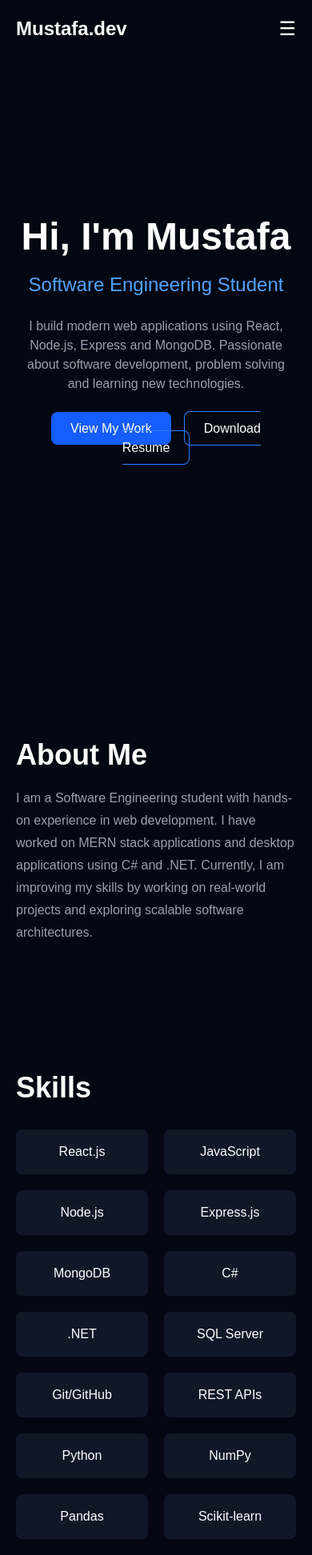
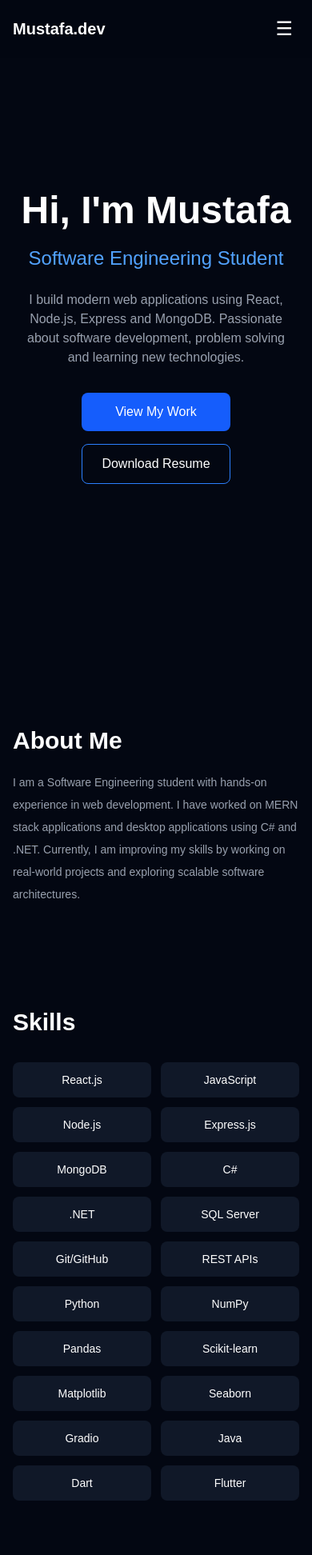
Before and after one commit to mustafamurtaza-mm/My-Portfolio, a React app: page / in a window 390 px wide. Shown: the top 1944 px of the page at 80% size. Built offline with nearby package versions, Linux system fonts and the light colour scheme; the HTML template or start-up script is replaced by a standard one.

Commit message:
Updated Portfolio

```diff
--- a/src/components/About.jsx
+++ b/src/components/About.jsx
@@ -2,15 +2,15 @@ function About(){
 
 return(
 
-<section id="about" className="max-w-5xl mx-auto py-20 px-5">
+<section id="about" className="max-w-5xl mx-auto py-16 md:py-20 px-4 md:px-5">
 
 
-<h2 className="text-4xl font-bold mb-5">
+<h2 className="text-3xl md:text-4xl font-bold mb-5">
 About Me
 </h2>
 
 
-<p className="text-gray-400 leading-7">
+<p className="text-gray-400 leading-7 text-sm md:text-base">
 
 I am a Software Engineering student with hands-on experience
 in web development. I have worked on MERN stack applications
--- a/src/components/Contact.jsx
+++ b/src/components/Contact.jsx
@@ -5,22 +5,22 @@ function Contact(){
 
 return(
 
-<section id="contact" className="py-20 max-w-5xl mx-auto px-5 text-center">
+<section id="contact" className="py-16 md:py-20 max-w-5xl mx-auto px-4 md:px-5 text-center">
 
 
-<h2 className="text-4xl font-bold">
+<h2 className="text-3xl md:text-4xl font-bold">
 Let's Connect
 </h2>
 
 
-<p className="text-gray-400 mt-5">
+<p className="text-gray-400 mt-5 text-sm md:text-base">
 Feel free to contact me for opportunities, collaborations
 or software development discussions.
 </p>
 
 
 
-<div className="flex justify-center gap-8 mt-8 text-3xl">
+<div className="flex justify-center gap-6 md:gap-8 mt-8 text-2xl md:text-3xl">
 
 
 <a
--- a/src/components/Hero.jsx
+++ b/src/components/Hero.jsx
@@ -44,13 +44,13 @@ problem solving and learning new technologies.
 
 
 
-<div className="mt-8">
+<div className="mt-8 flex flex-col sm:flex-row gap-4">
 
 <a
 
 href="#projects"
 
-className="bg-blue-600 px-6 py-3 rounded-lg hover:bg-blue-700"
+className="bg-blue-600 px-6 py-3 md:px-8 md:py-4 rounded-lg hover:bg-blue-700 text-center"
 
 >
 
@@ -61,7 +61,7 @@ View My Work
 <a
 href="/Mustafa_Murtaza_SoftwareEngineering_CV.pdf"
 download
-className="ml-4 border border-blue-500 px-6 py-3 rounded-lg"
+className="border border-blue-500 px-6 py-3 md:px-8 md:py-4 rounded-lg text-center"
 >
 Download Resume
 </a>
--- a/src/components/Navbar.jsx
+++ b/src/components/Navbar.jsx
@@ -8,15 +8,15 @@ return(
 
 <nav className="fixed top-0 w-full bg-gray-950/80 backdrop-blur z-50">
 
-<div className="max-w-6xl mx-auto flex justify-between items-center p-5">
+<div className="max-w-6xl mx-auto flex justify-between items-center px-4 py-3 md:px-5 md:py-5">
 
-<h1 className="text-2xl font-bold">
+<h1 className="text-xl md:text-2xl font-bold">
 Mustafa.dev
 </h1>
 
 
 <button
-className="md:hidden text-2xl"
+className="md:hidden text-2xl p-2"
 onClick={()=>setOpen(!open)}
 >
 ☰
@@ -26,19 +26,19 @@ onClick={()=>setOpen(!open)}
 <div
 className={`${
 open ? "block" : "hidden"
-} md:flex space-x-6 absolute md:static top-16 left-0 w-full md:w-auto bg-gray-950 md:bg-transparent p-5 md:p-0`}
+} md:flex space-y-4 md:space-y-0 space-x-0 md:space-x-6 absolute md:static top-14 left-0 w-full md:w-auto bg-gray-950 md:bg-transparent p-4 md:p-0`}
 >
 
 
-<a href="#about">About</a>
+<a href="#about" className="block md:inline hover:text-blue-400 transition-colors">About</a>
 
-<a href="#skills">Skills</a>
+<a href="#skills" className="block md:inline hover:text-blue-400 transition-colors">Skills</a>
 
-<a href="#services">Services</a>
+<a href="#services" className="block md:inline hover:text-blue-400 transition-colors">Services</a>
 
-<a href="#projects">Projects</a>
+<a href="#projects" className="block md:inline hover:text-blue-400 transition-colors">Projects</a>
 
-<a href="#contact">Contact</a>
+<a href="#contact" className="block md:inline hover:text-blue-400 transition-colors">Contact</a>
 
 
 </div>
--- a/src/components/Projects.jsx
+++ b/src/components/Projects.jsx
@@ -27,31 +27,31 @@ function Projects(){
 
 return(
 
-<section id="projects" className="py-20 max-w-5xl mx-auto px-5">
+<section id="projects" className="py-16 md:py-20 max-w-5xl mx-auto px-4 md:px-5">
 
 
-<h2 className="text-4xl font-bold mb-8">
+<h2 className="text-3xl md:text-4xl font-bold mb-8">
 Projects
 </h2>
 
 
 
-<div className="grid md:grid-cols-3 gap-6">
+<div className="grid md:grid-cols-3 gap-4 md:gap-6">
 
 
 {
 projects.map(project=>(
 
-<div className="bg-gray-900 p-6 rounded-xl">
+<div className="bg-gray-900 p-4 md:p-6 rounded-xl">
 
-<h3 className="text-xl font-bold">
+<h3 className="text-lg md:text-xl font-bold">
 
 {project.title}
 
 </h3>
 
 
-<p className="text-gray-400 mt-3">
+<p className="text-gray-400 mt-3 text-sm md:text-base">
 
 {project.desc}
 
--- a/src/components/Services.jsx
+++ b/src/components/Services.jsx
@@ -29,15 +29,15 @@ function Services(){
 
 return(
 
-<section id="services" className="py-20 max-w-5xl mx-auto px-5">
+<section id="services" className="py-16 md:py-20 max-w-5xl mx-auto px-4 md:px-5">
 
 
-<h2 className="text-4xl font-bold mb-8">
+<h2 className="text-3xl md:text-4xl font-bold mb-8">
 Services
 </h2>
 
 
-<div className="grid md:grid-cols-2 gap-6">
+<div className="grid md:grid-cols-2 gap-4 md:gap-6">
 
 
 {
@@ -45,16 +45,16 @@ services.map((service)=>(
 
 <div
 key={service.title}
-className="bg-gray-900 p-6 rounded-xl hover:scale-105 transition"
+className="bg-gray-900 p-4 md:p-6 rounded-xl hover:scale-105 transition"
 >
 
 
-<h3 className="text-xl font-bold text-blue-400">
+<h3 className="text-lg md:text-xl font-bold text-blue-400">
 {service.title}
 </h3>
 
 
-<p className="text-gray-400 mt-3 leading-6">
+<p className="text-gray-400 mt-3 leading-6 text-sm md:text-base">
 {service.description}
 </p>
 
--- a/src/components/Skills.jsx
+++ b/src/components/Skills.jsx
@@ -26,15 +26,15 @@ function Skills(){
 
 return(
 
-<section id="skills" className="py-20 max-w-5xl mx-auto px-5">
+<section id="skills" className="py-16 md:py-20 max-w-5xl mx-auto px-4 md:px-5">
 
 
-<h2 className="text-4xl font-bold mb-8">
+<h2 className="text-3xl md:text-4xl font-bold mb-8">
 Skills
 </h2>
 
 
-<div className="grid grid-cols-2 md:grid-cols-5 gap-5">
+<div className="grid grid-cols-2 md:grid-cols-5 gap-3 md:gap-5">
 
 
 {
@@ -42,7 +42,7 @@ skills.map(skill=>(
 
 <div
 key={skill}
-className="bg-gray-900 p-4 rounded-lg text-center"
+className="bg-gray-900 p-3 md:p-4 rounded-lg text-center text-sm md:text-base"
 >
 
 {skill}
```
